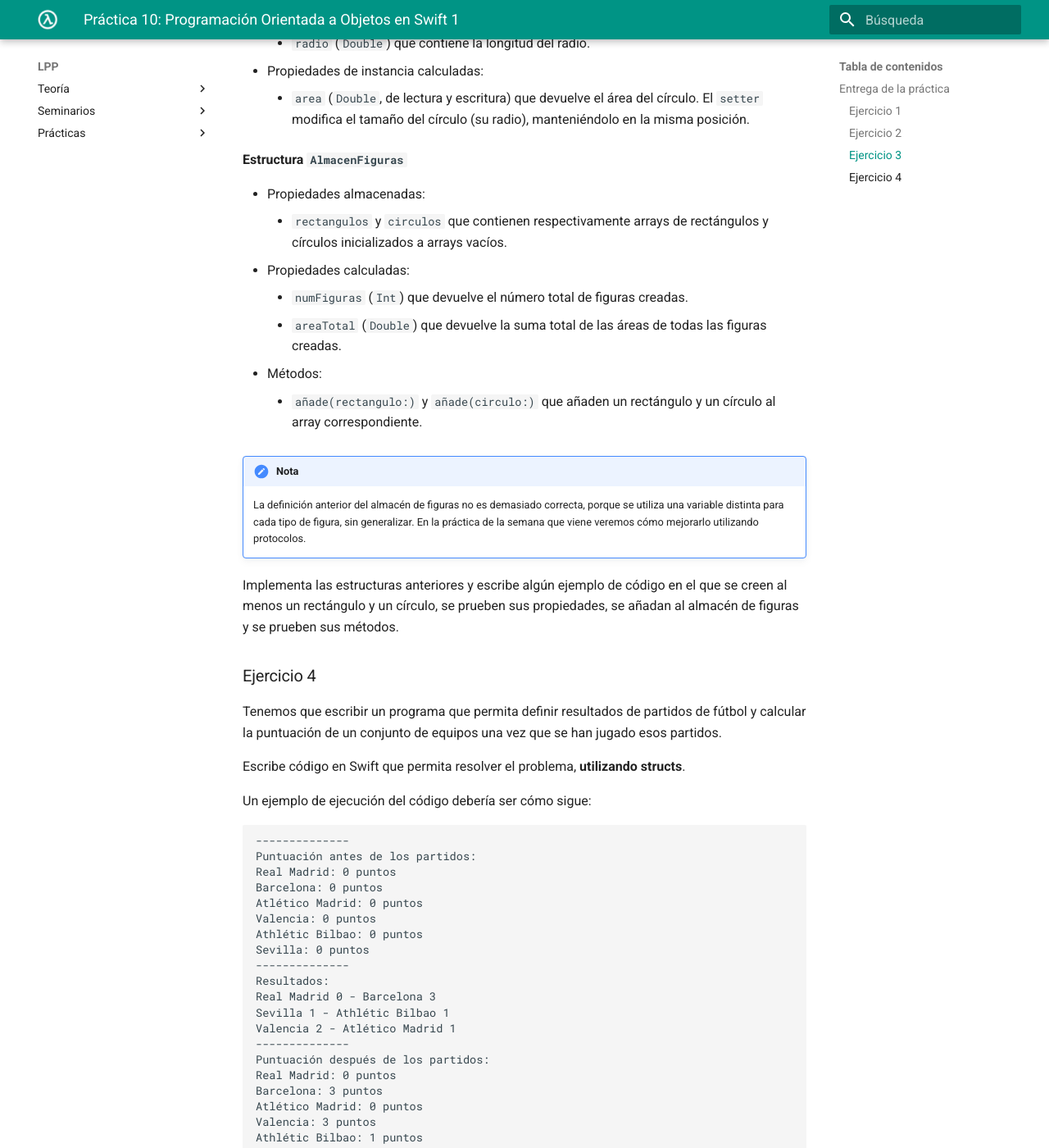
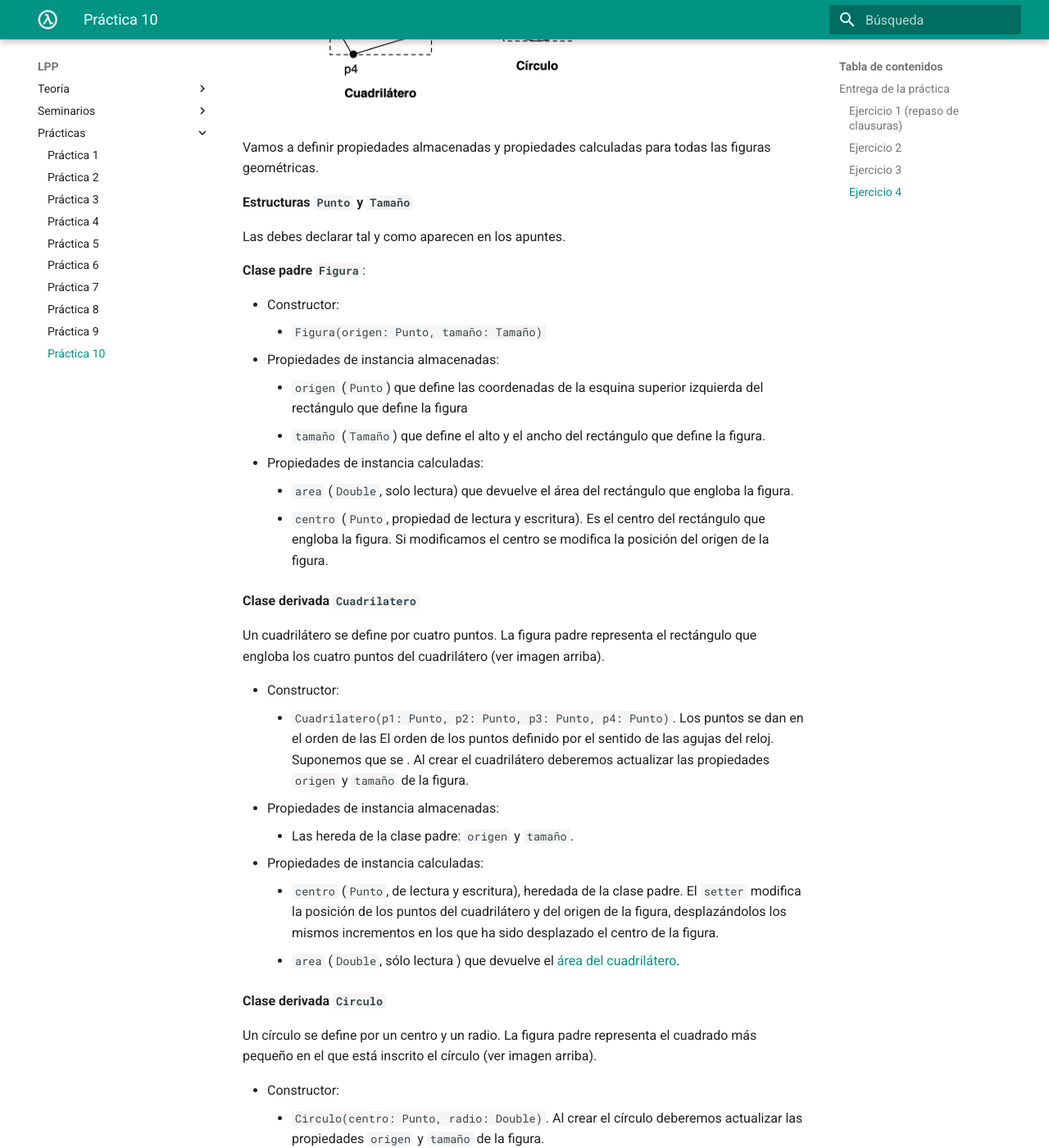
Before and after one commit to domingogallardo/apuntes-lpp, an MkDocs documentation site: the page built from docs/practicas/practica10/practica10.md, in a window 1280 px wide and 1400 px high, scrolled down 3875 px. Shown: the whole window at 82% size. Built offline with MkDocs 1.6.1 and Material for MkDocs 9.7.7, drawn with Linux system fonts in a browser that asks for light colours; some of the changed text lies outside the part shown.

Commit message:
Práctica 10

````diff
--- a/docs/practicas/practica10/practica10.md
+++ b/docs/practicas/practica10/practica10.md
@@ -7,7 +7,10 @@ Para entregar la práctica debes subir a Moodle el fichero
 y las soluciones de cada ejercicio separadas por comentarios.
 
 
-### Ejercicio 1 ###
+### Ejercicio 1 (repaso de clausuras)###
+
+Un ejercicio de repaso del apartado de clausuras del tema anterior. En
+este caso, se hace énfasis en las clausuras con estado local mutable.
 
 a) ¿Qué se imprime al ejecutar el siguiente programa? Reflexiona sobre el
 funcionamiento del código, compruébalo con el compilador y experimenta
@@ -92,144 +97,25 @@ print(c1.valor + c2.valor + Valor.z)
 ```
 
 
+b) Escribe un ejemplo de código en el que definas una relación de
+herencia entre una clase base y una clase derivada. Comprueba en el
+código que un objeto de la clase derivada hereda las propiedades y
+métodos de la clase base.
+
+Investiga sobre el funcionamiento de la herencia en Swift. Escribe
+ejemplos en donde compruebes este funcionamiento. Algunos ejemplos de
+preguntas que puedes investigar (puedes añadir tú más preguntas):
+
+- ¿Se puede sobreescribir el valor de una propiedad almacenada? ¿Y
+calculada?
+- ¿Se puede añadir un observador a una propiedad de la clase base en
+  una clase derivada?
+- ¿Hereda la clase derivada propiedades y métodos estáticos de la clase base?
+- ¿Cómo se puede llamar a la implementación de un método de la clase
+  base en una sobreescritura de ese mismo método en la clase derivada?
 
 
-### Ejercicio 2 ###
-
-Supongamos la siguiente clase `MisPalabras`:
-
-
-```swift
-class MisPalabras {
-    var guardadas: [String] = []
-    func guarda(palabra: String) {
-        guardadas = guardadas + [palabra]
-    }
-}
-
-let palabras = MisPalabras()
-palabras.guarda(palabra: "Hola")
-palabras.guarda(palabra: "me")
-palabras.guarda(palabra: "llamo")
-palabras.guarda(palabra: "Yolanda")
-print(palabras.guardadas)
-// ["Hola", "me", "llamo", "Yolanda"]
-```
-
-Debes añadir una **propiedad calculada** `logitud` que devuelva la suma de las
-longitudes de todas las palabras guardadas (usa una función de orden
-superior para calcular esta suma).
-
-Haz también que sea una **propiedad modificable** de la siguiente forma:
-
-- Si se intenta asignar un valor mayor o igual que la longitud de las cadenas
-  guardadas, o un número negativo, no se hace nada.
-- Si se asigna un valor menor que la longitud de las cadenas se deben
-  dejar guardadas sólo las palabras que suman esa longitud, recortando la última
-  de ellas si es necesario.
-
-Ejemplo:
-
-```swift
-
-print(palabras.longitud)
-// 18
-palabras.longitud = 10
-print(palabras.guardadas)
-// ["Hola", "me", "llam"]
-```
-
-!!! Nota "Ayuda"
-    Puedes utilizar la siguiente función `recorta` para recortar una palabra:
-
-```swift
-func recorta(_ palabra: String, hasta: Int) -> String {
-    if hasta >= palabra.count {
-        return palabra
-    } else {
-       let start = palabra.startIndex
-       let end =  palabra.index(start, offsetBy: hasta)
-       return String(palabra[start..<end])
-    }
-}
-print(recorta("Hola", hasta: 2))
-// Ho
-print(recorta("Hola", hasta: 3))
-// Hol
-print(recorta("Hola", hasta: 4))
-// Hola
-print(recorta("Hola", hasta: 5))
-// Hola
-```
-
-### Ejercicio 3
-
-En este ejercicio vamos a trabajar con estructuras y clases
-geométricas: `Punto`, `Tamaño`, `Rectangulo` y `Circulo`. Vamos a
-definir propiedades almacenadas y propiedades calculadas para todas
-las figuras geométricas.
-
-- Para usar la función `sqrt` debes importar la librería `Foundation`:
-
-```swift
-import Foundation
-```
-
-- El valor de la constante matemática _pi_ lo puedes obtener con la
-  propiedad `Double.pi`.
-
-**Estructuras `Punto` y `Tamaño`**
-
-Las debes declarar tal y como aparecen en los apuntes.
-
-**Estructura `Rectangulo`**
-
-- Propiedades de instancia almacenadas:
-    - `origen` (`Punto`) que contiene las coordenadas de la esquina
-      inferior izquierda del rectángulo.
-    - `tamaño` (`Tamaño`) que contiene las dimensiones del rectángulo.
-- Propiedades de instancia calculadas:
-    - `centro` (`Punto`, de lectura y escritura) que devuelve el
-      centro del rectángulo. El `setter` modifica la posición del
-      rectángulo manteniendo fijo su tamaño.
-    - `area` (`Double`, sólo lectura ) que devuelve el área del rectángulo.
-
-**Estructura `Circulo`**
-
-- Propiedades de instancia almacenadas:
-    - `centro` (`Punto`) que contiene las coordenadas del centro del
-      círculo.
-    - `radio` (`Double`) que contiene la longitud del radio.
-- Propiedades de instancia calculadas:
-    - `area` (`Double`, de lectura y escritura) que devuelve el área
-      del círculo. El `setter` modifica el tamaño del círculo (su
-      radio), manteniéndolo en la misma posición.
-
-**Estructura `AlmacenFiguras`**
-
-- Propiedades almacenadas:
-    - `rectangulos` y `circulos` que contienen respectivamente arrays
-      de rectángulos y círculos inicializados a arrays vacíos.
-- Propiedades calculadas:
-    - `numFiguras` (`Int`) que devuelve el número total de figuras creadas.
-    - `areaTotal` (`Double`) que devuelve la suma total de las áreas
-      de todas las figuras creadas.
-- Métodos:
-    - `añade(rectangulo:)` y `añade(circulo:)` que añaden un
-      rectángulo y un círculo al array correspondiente.
-
-!!!Note "Nota"
-    La definición anterior del almacén de figuras no es demasiado correcta,
-    porque se utiliza una variable distinta para cada tipo de figura, sin
-    generalizar. En la práctica de la semana que viene veremos cómo
-    mejorarlo utilizando protocolos.
-
-Implementa las estructuras anteriores y escribe algún ejemplo de
-código en el que se creen al menos un rectángulo y un círculo, se
-prueben sus propiedades, se añadan al almacén de figuras y se prueben
-sus métodos.
-
-### Ejercicio 4 ###
+### Ejercicio 3 ###
 
 Tenemos que escribir un programa que permita definir resultados de
 partidos de fútbol y calcular la puntuación de un conjunto de equipos
@@ -239,7 +125,7 @@ Escribe código en Swift que permita resolver el problema, **utilizando structs*
 
 Un ejemplo de ejecución del código debería ser cómo sigue:
 
-```
+```text
 --------------
 Puntuación antes de los partidos:
 Real Madrid: 0 puntos
@@ -265,6 +151,122 @@ Sevilla: 1 puntos
 
 ----
 
-Lenguajes y Paradigmas de Programación, curso 2018-19
+
+### Ejercicio 4
+
+En este ejercicio vamos a trabajar con figuras geométricas usando estructuras y clases.
+
+En el ejercicio deberás usar la función para calcular la raíz
+cuadrada y el valor de la constante matemática _pi_.
+
+- Para usar la función `sqrt` debes importar la librería `Foundation`:
+
+```swift
+import Foundation
+```
+
+- El valor de la constante matemática _pi_ lo puedes obtener con la
+  propiedad `Double.pi`.
+
+Suponemos que estamos trabajando con coordenadas
+de pantalla, en las que la coordenada (0,0) representa la coordenada
+de la esquina superior izquierda de la pantalla. La coordenada Y crece
+hacia abajo y la coordenada X crece hacia la derecha. Las coordenadas
+se definirán con números decimales (`Double`).
+
+Vamos a definir las siguientes estructuras y clases:
+
+- Estructuras: `Punto`, `Tamaño`
+- Clases: `Figura` (clase padre), `Rectangulo` y `Circulo` (clases
+derivadas).
+
+<img src="imagenes/figuras.png" width="500px"/>
+
+Vamos a definir propiedades almacenadas y propiedades calculadas para
+todas las figuras geométricas.
+
+**Estructuras `Punto` y `Tamaño`**
+
+Las debes declarar tal y como aparecen en los apuntes.
+
+**Clase padre `Figura`**:
+
+- Constructor:
+    - `Figura(origen: Punto, tamaño: Tamaño)`
+- Propiedades de instancia almacenadas:
+    - `origen` (`Punto`) que define las coordenadas de la esquina
+      superior izquierda del rectángulo que define la figura
+    - `tamaño` (`Tamaño`) que define el alto y el ancho del rectángulo
+      que define la figura.
+- Propiedades de instancia calculadas:
+    - `area` (`Double`, solo lectura) que devuelve el área del
+      rectángulo que engloba la figura.
+    - `centro` (`Punto`, propiedad de lectura y escritura). Es el
+      centro del rectángulo que engloba la figura. Si modificamos el
+      centro se modifica la posición del origen de la figura.
+
+**Clase derivada `Cuadrilatero`**
+
+Un cuadrilátero se define por cuatro puntos. La figura padre representa el
+rectángulo que engloba los cuatro puntos del cuadrilátero (ver imagen arriba).
+
+- Constructor:
+    - `Cuadrilatero(p1: Punto, p2: Punto, p3: Punto, p4: Punto)`. Los
+      puntos se dan en el orden de las El
+      orden de los puntos  definido por el sentido de las agujas
+      del reloj. Suponemos que se . Al crear el cuadrilátero deberemos actualizar las
+      propiedades `origen` y `tamaño` de la figura.
+- Propiedades de instancia almacenadas:
+    - Las hereda de la clase padre: `origen` y `tamaño`.
+- Propiedades de instancia calculadas:
+    - `centro` (`Punto`, de lectura y escritura), heredada de la clase
+      padre. El `setter` modifica la posición de los
+      puntos del cuadrilátero y del origen de la figura,
+      desplazándolos los mismos incrementos en los que ha sido
+      desplazado el centro de la figura.
+    - `area` (`Double`, sólo lectura ) que devuelve el [área del
+      cuadrilátero](https://www.cuemath.com/coordinate-geometry/area-of-a-quadrilateral/).
+
+**Clase derivada `Circulo`**
+
+Un círculo se define por un centro y un radio. La figura padre
+representa el cuadrado más pequeño en el que está inscrito el círculo
+(ver imagen arriba).
+
+- Constructor:
+    - `Circulo(centro: Punto, radio: Double)`. Al crear el círculo
+      deberemos actualizar las propiedades `origen` y `tamaño` de la
+      figura.
+- Propiedades de instancia almacenadas:
+    - `radio` (`Double`) que contiene la longitud del radio.
+- Propiedades de instancia calculadas:
+    - `centro` (`Punto`, de lectura y escritura), heredada de la clase
+      padre.
+    - `area` (`Double`, de lectura y escritura) que devuelve el área
+      del círculo. El `setter` modifica el tamaño del círculo (su
+      radio), manteniéndolo en la misma posición.
+
+**Estructura `AlmacenFiguras`**
+
+- Propiedades almacenadas:
+    - `figuras`: array de figuras
+- Propiedades calculadas:
+    - `numFiguras` (`Int`) que devuelve el número total de figuras creadas.
+    - `areaTotal` (`Double`) que devuelve la suma total de las áreas
+      de todas las figuras creadas.
+- Método:
+    - `añade(figura:)` que añade una figura al array.
+    - `desplaza(incX: Double, incY: Double)`: desplaza todas las
+      figuras las dimensiones especificadas `incX` (incremento en la
+      coordenada X) e `incY` (incremento en la coordenada Y). Se
+      deberán mover los centros de todas las figuras en estas magnitudes.
+
+Implementa las estructuras anteriores y escribe algún ejemplo de
+código en el que se creen al menos un cuadrilátero y un círculo, se
+prueben sus propiedades, se añadan al almacén de figuras y se prueben
+sus métodos.
+
+----
+Lenguajes y Paradigmas de Programación, curso 2019-20
 © Departamento Ciencia de la Computación e Inteligencia Artificial, Universidad de Alicante
 Domingo Gallardo, Cristina Pomares, Antonio Botía, Francisco Martínez
--- a/mkdocs.yml
+++ b/mkdocs.yml
@@ -23,7 +23,7 @@ nav:
    - 'Práctica 7': 'practicas/practica07/practica07.md'
    - 'Práctica 8': 'practicas/practica08/practica08.md'
    - 'Práctica 9': 'practicas/practica09/practica09.md'
-#   - 'Práctica 10': 'practicas/practica10/practica10.md'
+   - 'Práctica 10': 'practicas/practica10/practica10.md'
 #   - 'Práctica 11': 'practicas/practica11/practica11.md'
 
 theme:
````
Also changed, not shown: other parts of docs/practicas/practica10/practica10.md (+3 -1 lines), docs/practicas/practica10/imagenes/figuras.png (added).
